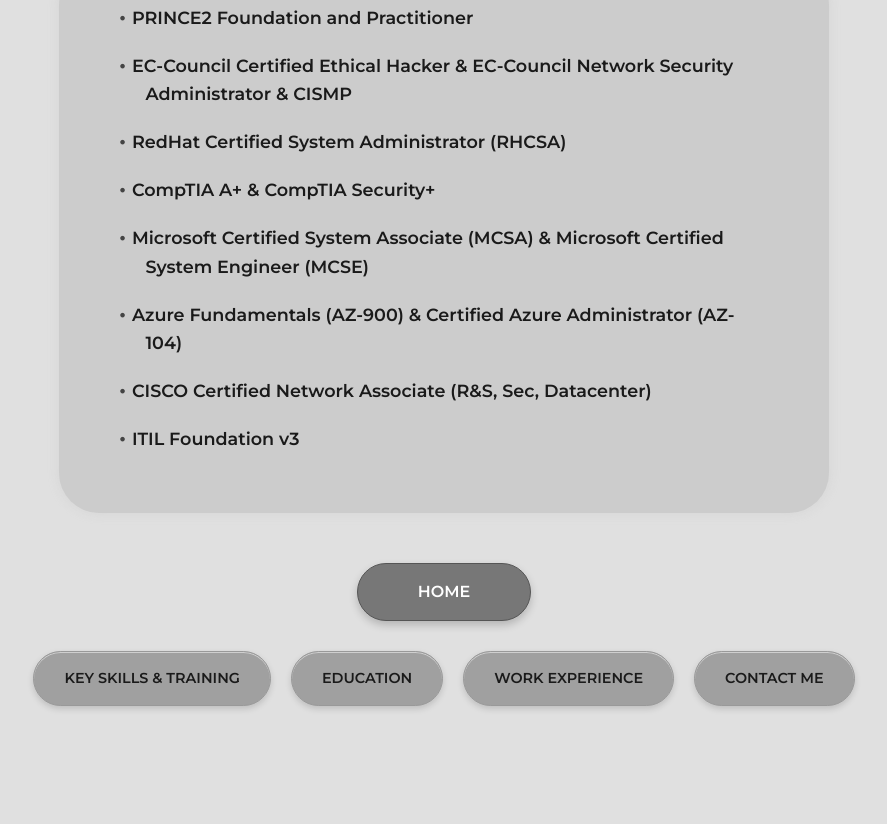
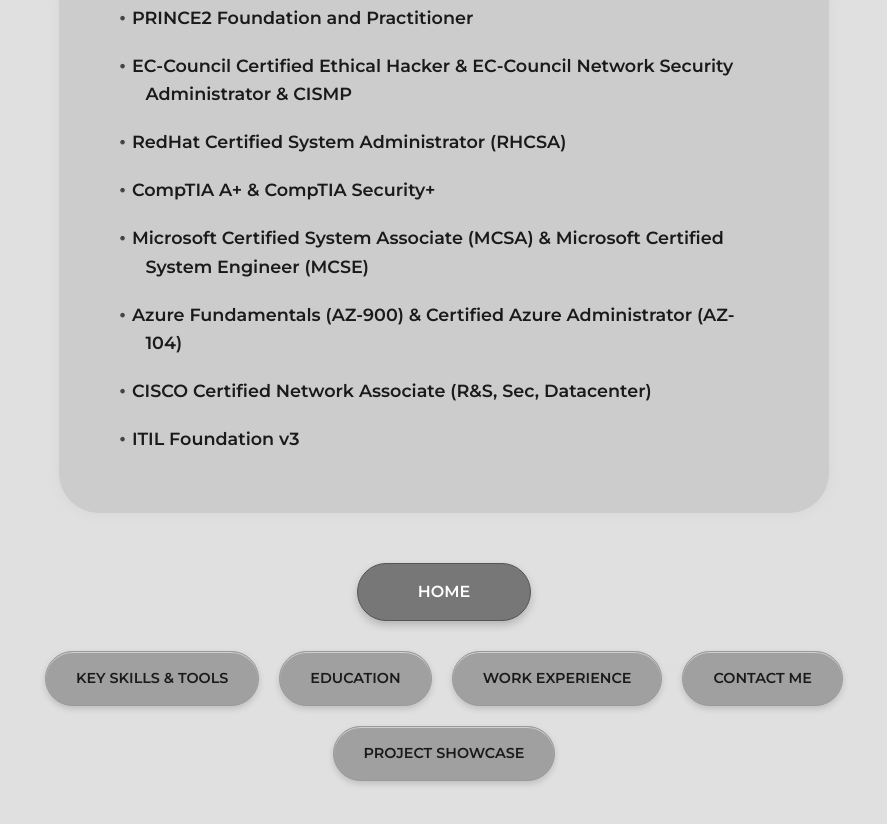
Before and after one commit to Zara-Naqvi/Maryam87-alt.github.io, a plain HTML site: page certifications.html in a window 1280 px wide. Shown: the part 320-1144 px from the top of the page, without its empty margins (196-1083 px from the left). Before the commit the page ends 1076 px from the top, so only its background shows below. Drawn offline with nearby package versions, Linux system fonts and the light colour scheme.

Commit message:
Update certifications.html

```diff
--- a/certifications.html
+++ b/certifications.html
@@ -220,10 +220,11 @@
 
         <!-- Horizontal Navigation Buttons - REARRANGED as per design -->
         <nav class="nav-buttons-grid">
-            <a href="skills.html" class="nav-link">KEY SKILLS & TRAINING</a>
+            <a href="skills.html" class="nav-link">KEY SKILLS & TOOLS</a>
             <a href="education.html" class="nav-link">EDUCATION</a>
             <a href="experience.html" class="nav-link">WORK EXPERIENCE</a>
             <a href="contact.html" class="nav-link">CONTACT ME</a>
+            <a href="project.html" class="nav-link">PROJECT SHOWCASE</a>
         </nav>
 
     </div>
```
